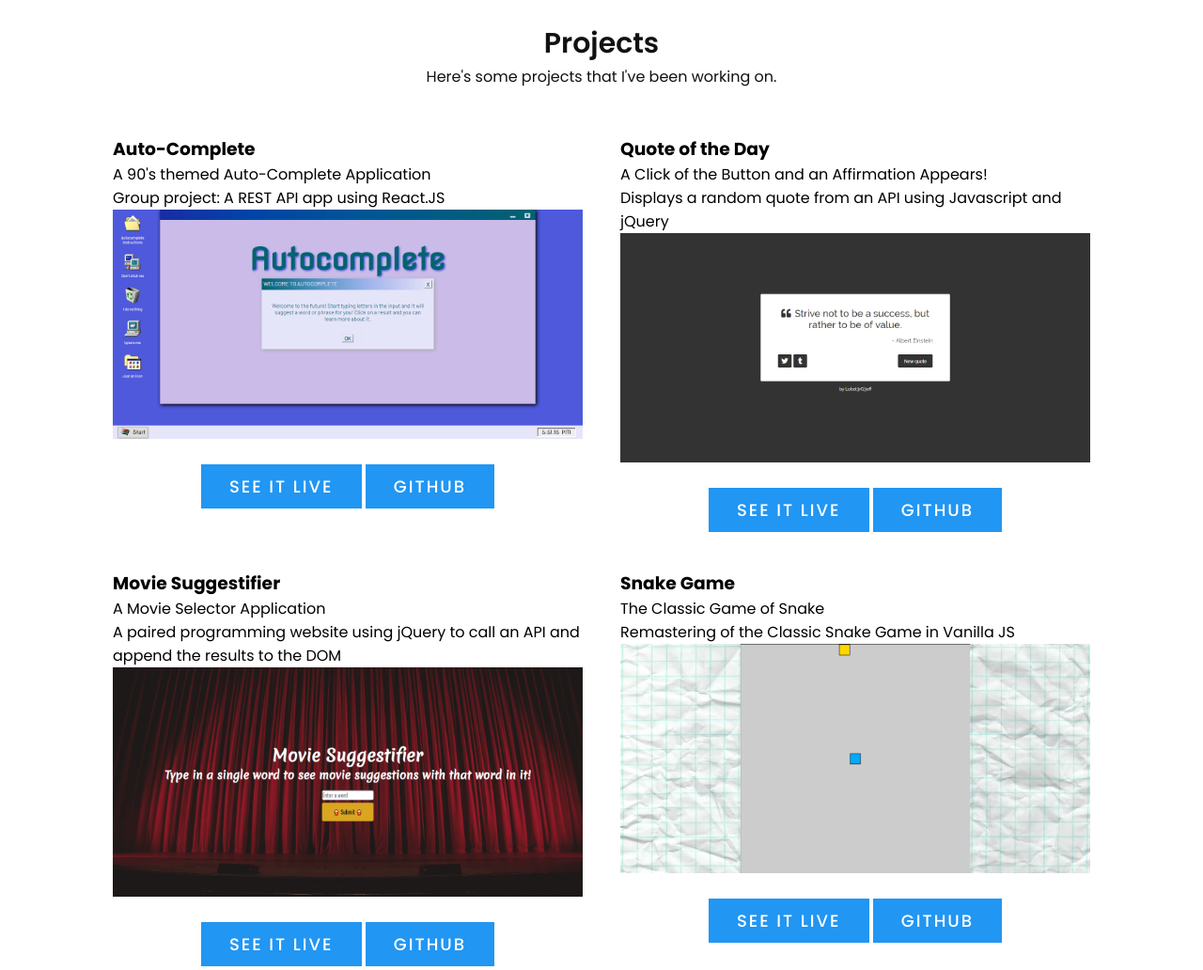
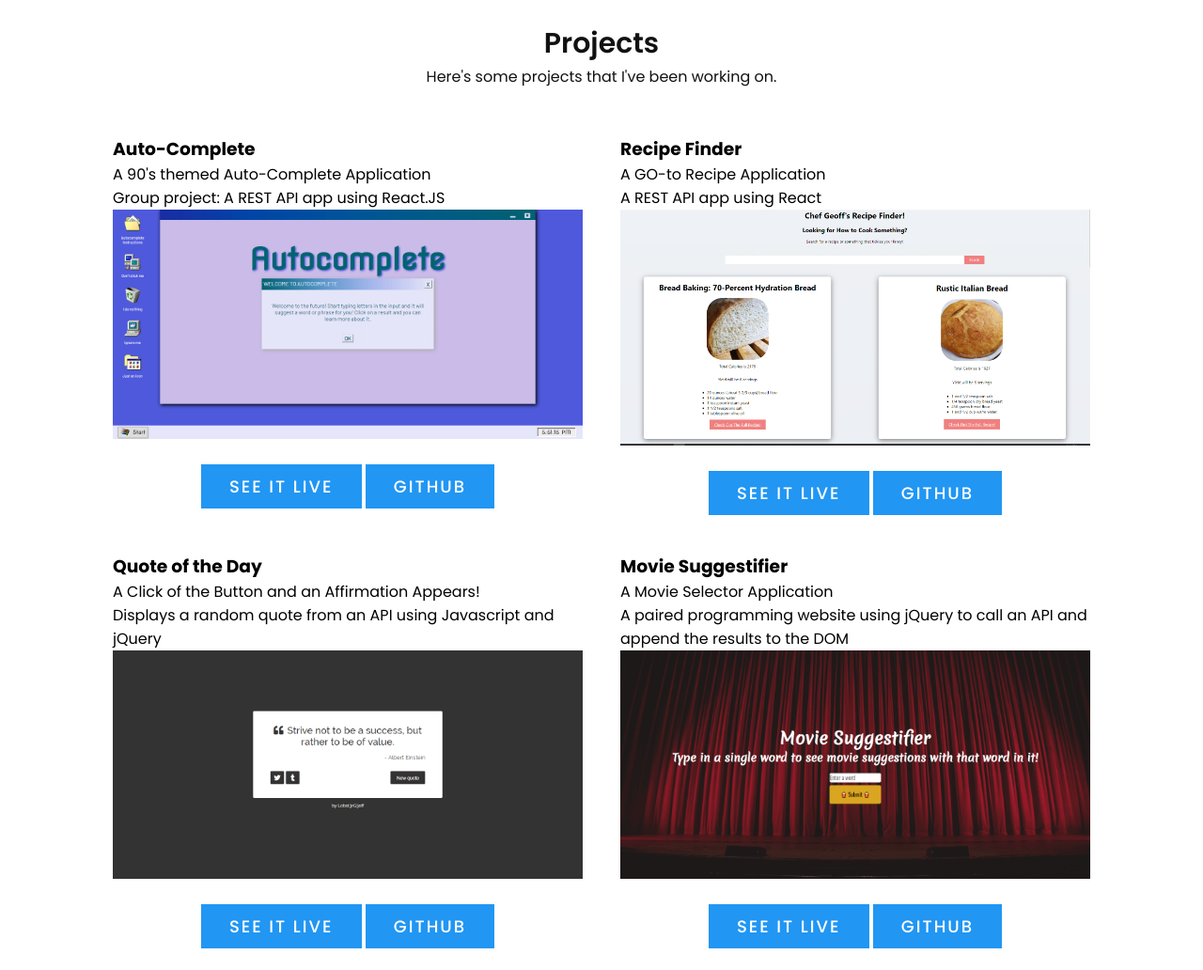
Before and after one commit to Lobst3rG3off/portfolio3.0, a plain HTML site: page index.html in a window 1280 px wide. Shown: the part 2520-3552 px from the top of the page at 94% size. Drawn offline with Linux system fonts and the light colour scheme.

Commit message:
cleaned up and added a new project

```diff
--- a/index.html
+++ b/index.html
@@ -101,6 +101,24 @@
                         href="https://github.com/scrabblegenies/autocomplete">GitHub</a>
                 </div>
             </div>
+
+            <div class="projectBox project">
+                <h3>Recipe Finder</h3>
+                <p>A GO-to Recipe Application</p>
+                <figcaption>  A REST API app using React</figcaption>
+                <div class="imageBox">
+                        <img src="./assets/359cb33de8c025b3e70dbb1ac8f70171.png"
+                            alt="recipe app screenshot">
+                </div>
+                <div class="skillIcons">
+                    <a class="button projectButton" target='_blank'
+                        href="https://lobst3rg3off.github.io/RecipeFinder/">See it Live</a>
+                    <a class="button projectButton" target='_blank'
+                        href="https://github.com/Lobst3rG3off/RecipeFinder">GitHub</a>
+                </div>
+            </div>
+
+
             <div class="projectBox project">
                 <h3>Quote of the Day</h3>
                 <p>A Click of the Button and an Affirmation Appears! </p>
@@ -227,16 +245,16 @@
             <div class="formBox">
                 <form   action="https://formspree.io/lobstergeoff@gmail.com" method="POST">
                     <h3>Message Me</h3>
-                    <input type="text" name="" placeholder="Full Name">
-                    <input type="text" name="" placeholder="Email">
-                    <textarea placeholder="Your Message"></textarea>
+                    <input type="text" name="Name" placeholder="Full Name">
+                    <input type="text" name="Email" placeholder="Email">
+                    <textarea placeholder="Your Message" name="message"></textarea>
                     <input type="submit" value="Send">
                 </form>
             </div>
         </div>
     </section>
     <div class="copyright">
-        <p>Copyright© 2020 LobsterD3v</p>
+        <p>Copyright© 2021 LobsterD3v</p>
     </div>
 
     <script src="app.js"></script>
```
Also changed, not shown: assets/359cb33de8c025b3e70dbb1ac8f70171.png (added).
